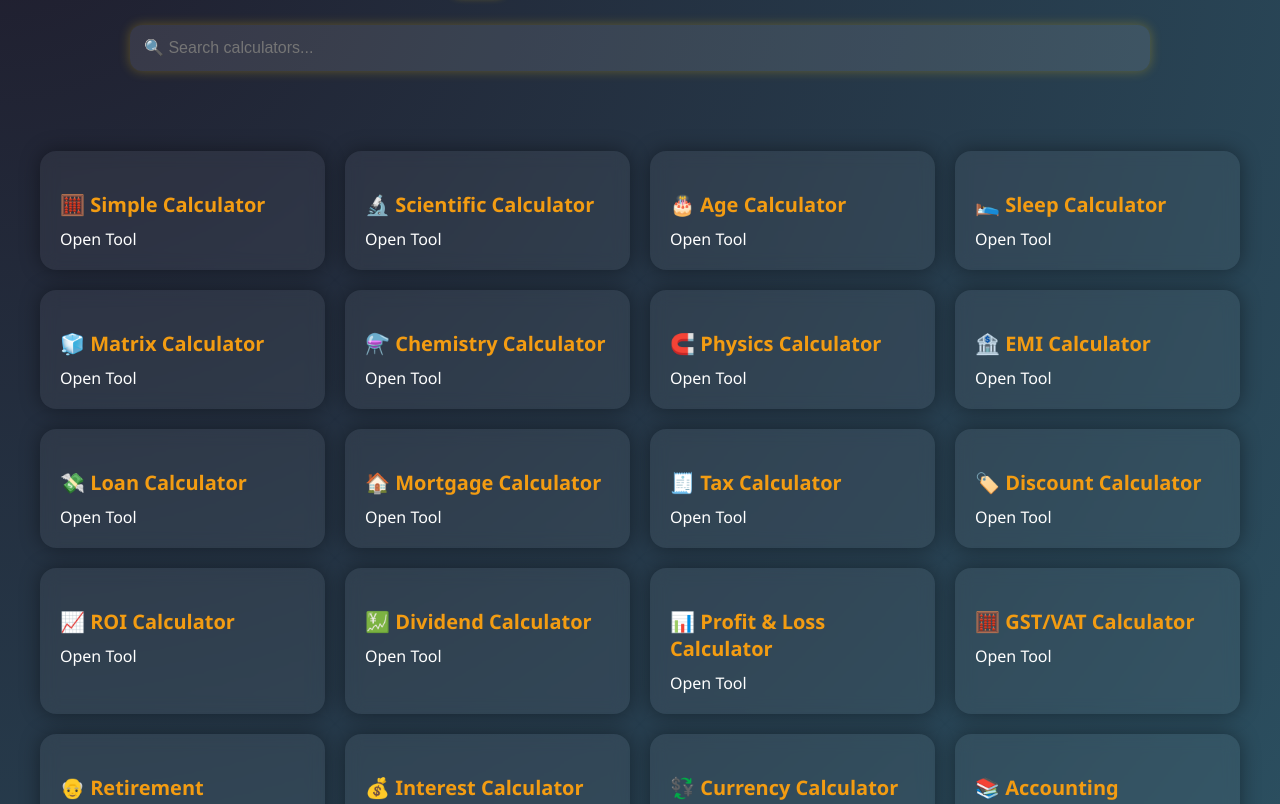
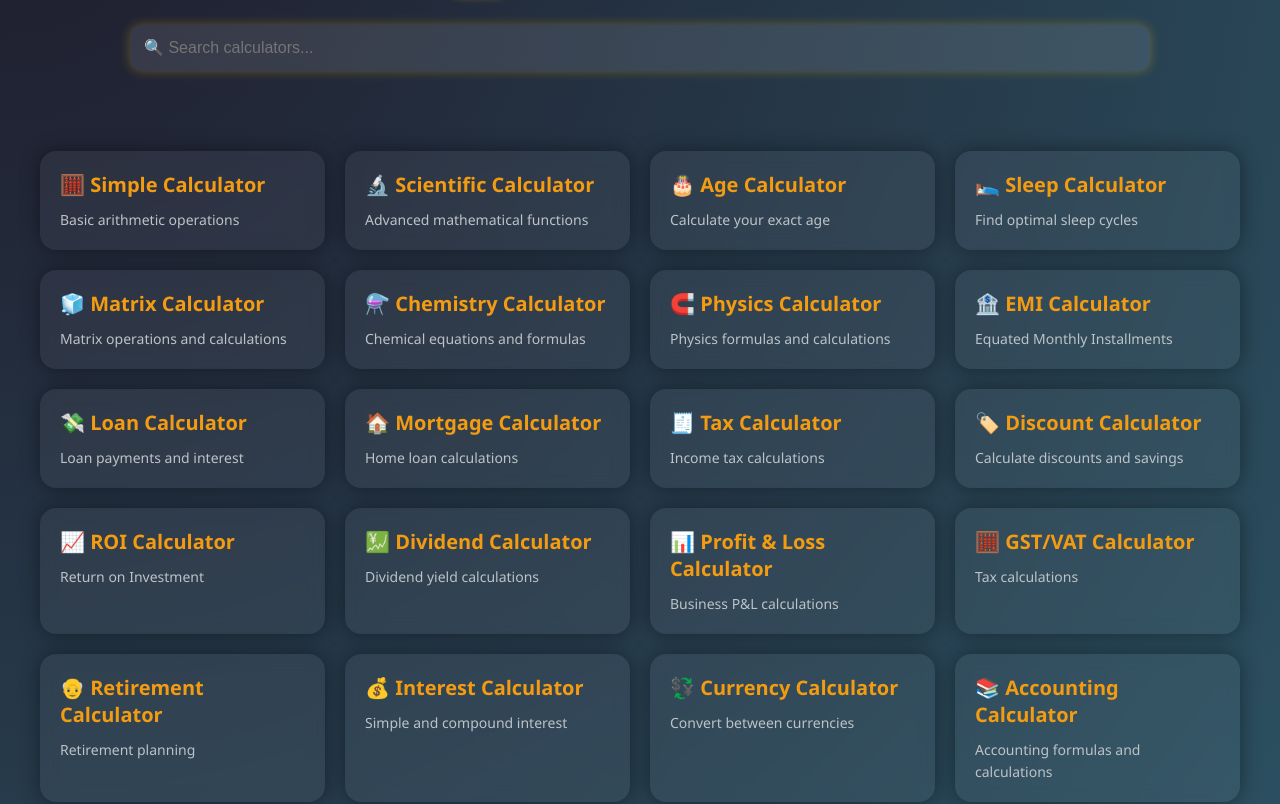
Before and after one commit to vaishaknr2005-eng/calculator, a plain HTML site: page index.html in a window 1280 px wide. Shown: the part 148-952 px from the top of the page. Drawn offline with Linux system fonts and the light colour scheme.

Commit message:
improve: Make entire calculator cards clickable for better UX
- Restructured HTML to wrap card content in anchor tags
- Enhanced card styling with better hover effects
- Added descriptive text for each calculator
- Removed distracting 'Click to open' text
- Improved accessibility and user experience
- Cards now have full clickable area instead of tiny links

Fixes user experience issue where users had to click small 'Open Tool' text

```diff
--- a/index.html
+++ b/index.html
@@ -67,10 +67,11 @@
       background: rgba(255, 255, 255, 0.05);
       backdrop-filter: blur(8px);
       border-radius: 16px;
-      padding: 20px;
+      padding: 0;
       text-align: left;
       box-shadow: 0 0 20px rgba(0,0,0,0.4);
       transition: transform 0.3s ease, box-shadow 0.3s ease;
+      overflow: hidden;
     }
 
     .card:hover {
@@ -78,18 +79,30 @@
       box-shadow: 0 0 25px rgba(241, 196, 15, 0.6);
     }
 
+    .card a {
+      text-decoration: none;
+      color: #fff;
+      display: block;
+      padding: 20px;
+      height: 100%;
+      transition: background 0.3s ease;
+    }
+
+    .card a:hover {
+      background: rgba(255, 255, 255, 0.02);
+    }
+
     .card h3 {
       font-size: 20px;
       margin-bottom: 10px;
       color: #f39c12;
+      margin-top: 0;
     }
 
-    .card a {
-      text-decoration: none;
-      color: #fff;
-      display: block;
-      margin-top: 8px;
-      font-size: 16px;
+    .card span {
+      color: #bdc3c7;
+      font-size: 14px;
+      line-height: 1.4;
     }
 
     footer {
@@ -114,26 +127,126 @@
   </header>
 
   <section class="grid" id="calculatorGrid">
-    <div class="card"><h3>🧮 Simple Calculator</h3><a href="simple.html">Open Tool</a></div>
-    <div class="card"><h3>🔬 Scientific Calculator</h3><a href="Scientific.html">Open Tool</a></div>
-    <div class="card"><h3>🎂 Age Calculator</h3><a href="age.html">Open Tool</a></div>
-    <div class="card"><h3>🛌 Sleep Calculator</h3><a href="sleep.html">Open Tool</a></div>
-    <div class="card"><h3>🧊 Matrix Calculator</h3><a href="matrix.html">Open Tool</a></div>
-    <div class="card"><h3>⚗️ Chemistry Calculator</h3><a href="chemistry.html">Open Tool</a></div>
-    <div class="card"><h3>🧲 Physics Calculator</h3><a href="physics.html">Open Tool</a></div>
-    <div class="card"><h3>🏦 EMI Calculator</h3><a href="emi.html">Open Tool</a></div>
-    <div class="card"><h3>💸 Loan Calculator</h3><a href="loan.html">Open Tool</a></div>
-    <div class="card"><h3>🏠 Mortgage Calculator</h3><a href="mortgage.html">Open Tool</a></div>
-    <div class="card"><h3>🧾 Tax Calculator</h3><a href="tax.html">Open Tool</a></div>
-    <div class="card"><h3>🏷️ Discount Calculator</h3><a href="discount.html">Open Tool</a></div>
-    <div class="card"><h3>📈 ROI Calculator</h3><a href="roi.html">Open Tool</a></div>
-    <div class="card"><h3>💹 Dividend Calculator</h3><a href="dividend.html">Open Tool</a></div>
-    <div class="card"><h3>📊 Profit & Loss Calculator</h3><a href="profit-loss.html">Open Tool</a></div>
-    <div class="card"><h3>🧮 GST/VAT Calculator</h3><a href="gst.html">Open Tool</a></div>
-    <div class="card"><h3>👴 Retirement Calculator</h3><a href="retirment.html">Open Tool</a></div>
-    <div class="card"><h3>💰 Interest Calculator</h3><a href="intrest.html">Open Tool</a></div>
-    <div class="card"><h3>💱 Currency Calculator</h3><a href="currency.html">Open Tool</a></div>
-    <div class="card"><h3>📚 Accounting Calculator</h3><a href="accounting.html">Open Tool</a></div>
+    <div class="card">
+      <a href="simple.html">
+        <h3>🧮 Simple Calculator</h3>
+        <span>Basic arithmetic operations</span>
+      </a>
+    </div>
+    <div class="card">
+      <a href="Scientific.html">
+        <h3>🔬 Scientific Calculator</h3>
+        <span>Advanced mathematical functions</span>
+      </a>
+    </div>
+    <div class="card">
+      <a href="age.html">
+        <h3>🎂 Age Calculator</h3>
+        <span>Calculate your exact age</span>
+      </a>
+    </div>
+    <div class="card">
+      <a href="sleep.html">
+        <h3>🛌 Sleep Calculator</h3>
+        <span>Find optimal sleep cycles</span>
+      </a>
+    </div>
+    <div class="card">
+      <a href="matrix.html">
+        <h3>🧊 Matrix Calculator</h3>
+        <span>Matrix operations and calculations</span>
+      </a>
+    </div>
+    <div class="card">
+      <a href="chemistry.html">
+        <h3>⚗️ Chemistry Calculator</h3>
+        <span>Chemical equations and formulas</span>
+      </a>
+    </div>
+    <div class="card">
+      <a href="physics.html">
+        <h3>🧲 Physics Calculator</h3>
+        <span>Physics formulas and calculations</span>
+      </a>
+    </div>
+    <div class="card">
+      <a href="emi.html">
+        <h3>🏦 EMI Calculator</h3>
+        <span>Equated Monthly Installments</span>
+      </a>
+    </div>
+    <div class="card">
+      <a href="loan.html">
+        <h3>💸 Loan Calculator</h3>
+        <span>Loan payments and interest</span>
+      </a>
+    </div>
+    <div class="card">
+      <a href="mortgage.html">
+        <h3>🏠 Mortgage Calculator</h3>
+        <span>Home loan calculations</span>
+      </a>
+    </div>
+    <div class="card">
+      <a href="tax.html">
+        <h3>🧾 Tax Calculator</h3>
+        <span>Income tax calculations</span>
+      </a>
+    </div>
+    <div class="card">
+      <a href="discount.html">
+        <h3>🏷️ Discount Calculator</h3>
+        <span>Calculate discounts and savings</span>
+      </a>
+    </div>
+    <div class="card">
+      <a href="roi.html">
+        <h3>📈 ROI Calculator</h3>
+        <span>Return on Investment</span>
+      </a>
+    </div>
+    <div class="card">
+      <a href="dividend.html">
+        <h3>💹 Dividend Calculator</h3>
+        <span>Dividend yield calculations</span>
+      </a>
+    </div>
+    <div class="card">
+      <a href="profit-loss.html">
+        <h3>📊 Profit & Loss Calculator</h3>
+        <span>Business P&L calculations</span>
+      </a>
+    </div>
+    <div class="card">
+      <a href="gst.html">
+        <h3>🧮 GST/VAT Calculator</h3>
+        <span>Tax calculations</span>
+      </a>
+    </div>
+    <div class="card">
+      <a href="retirment.html">
+        <h3>👴 Retirement Calculator</h3>
+        <span>Retirement planning</span>
+      </a>
+    </div>
+    <div class="card">
+      <a href="intrest.html">
+        <h3>💰 Interest Calculator</h3>
+        <span>Simple and compound interest</span>
+      </a>
+    </div>
+    <div class="card">
+      <a href="currency.html">
+        <h3>💱 Currency Calculator</h3>
+        <span>Convert between currencies</span>
+      </a>
+    </div>
+    <div class="card">
+      <a href="accounting.html">
+        <h3>📚 Accounting Calculator</h3>
+        <span>Accounting formulas and calculations</span>
+      </a>
+    </div>
   </section>
 
   <footer>
```
